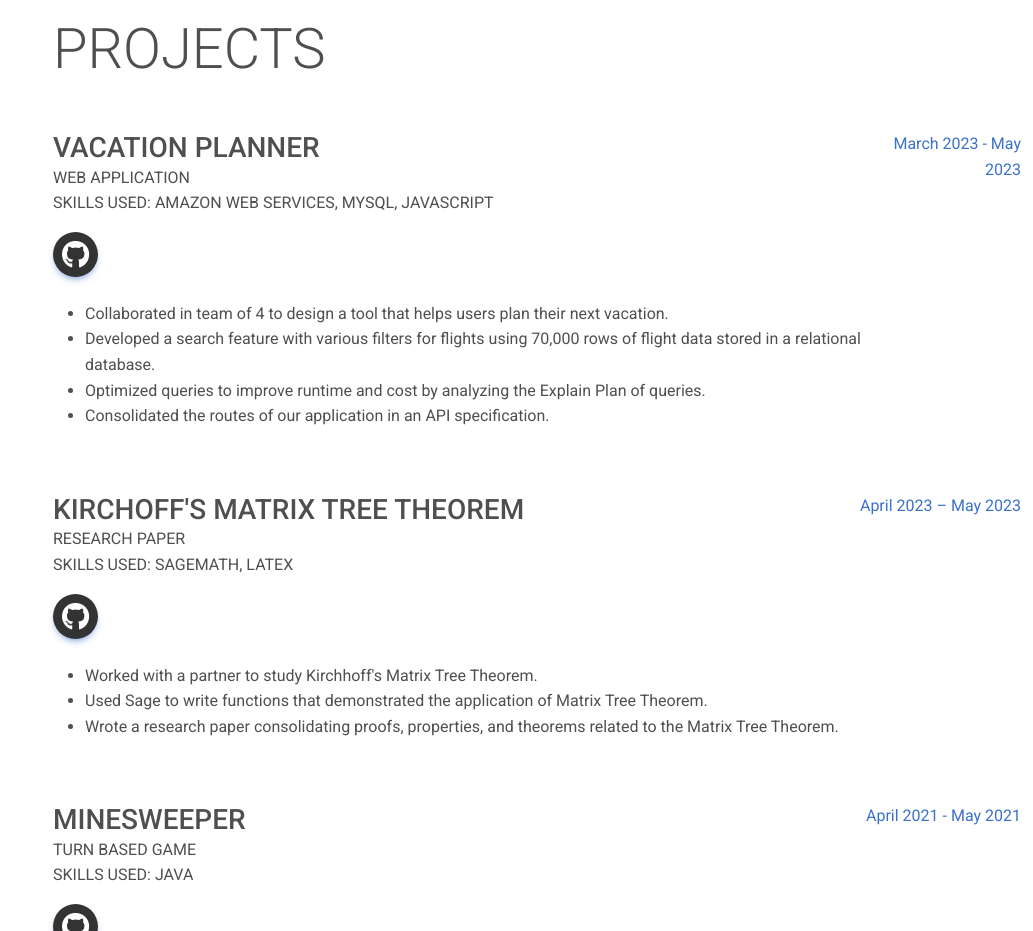
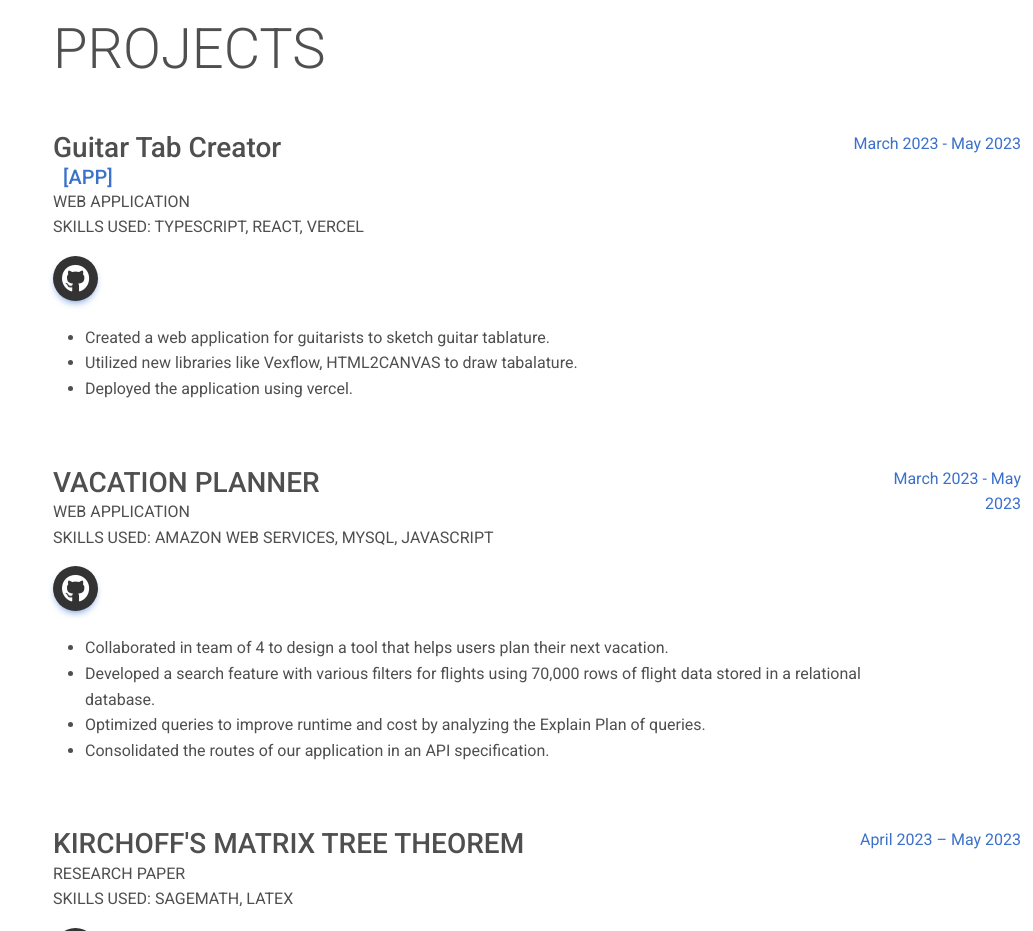
Before and after one commit to ivzhao121/IvanZhao, a plain HTML site: page index.html in a window 1280 px wide. Shown: the part 2200-3131 px from the top of the page, without its empty margins (247-1280 px from the left). Drawn offline with nearby package versions, Linux system fonts and the light colour scheme.

Commit message:
Update index.html

```diff
--- a/index.html
+++ b/index.html
@@ -169,6 +169,41 @@
             <div class="d-flex flex-column">
                 <h2 class="display-4 mb-5">PROJECTS</h2>
 
+
+
+                  <div class="info-item d-flex flex-column flex-md-row mb-5">
+                    <div class="info-content me-auto">
+                        <h3 class="mb-0">Guitar Tab Creator</h3>
+                        <h5 class="align-self-center mb-0"> &nbsp; <a href="https://guitar-tabs-ruby.vercel.app/" > [APP]</a> </h5>
+                        <div class="subheading"> WEB APPLICATION </div>
+                        <div class="subheading mb-3"> SKILLS USED: TYPESCRIPT, REACT, VERCEL</div>
+                        <a
+                        class="btn btn-primary btn-lg btn-floating mb-4"
+                        style="background-color: #333333;"
+                        href="https://github.com/ivzhao121/Guitar-Tabs"
+                        role="button"
+                        >
+                            <i class="fab fa-github fa-2x" style="color: #ffffff;"></i>
+                        </a>
+                          <br />
+                        <ul>
+                        <li>
+                            Created a web application for guitarists to sketch guitar tablature.
+                        </li>
+                        <li>
+                            Utilized new libraries like Vexflow, HTML2CANVAS to draw tabalature.
+                        </li>
+                        <li>
+                            Deployed the application using vercel.
+                        </li>
+                        </ul>
+                    </div>
+                    <div class="text-end">
+                        <span class="text-primary">March 2023  - May 2023 </span>
+                    </div>
+                </div>
+
+
                 <div class="info-item d-flex flex-column flex-md-row mb-5">
                     <div class="info-content me-auto">
                         <h3 class="mb-0">VACATION PLANNER</h3>
```
